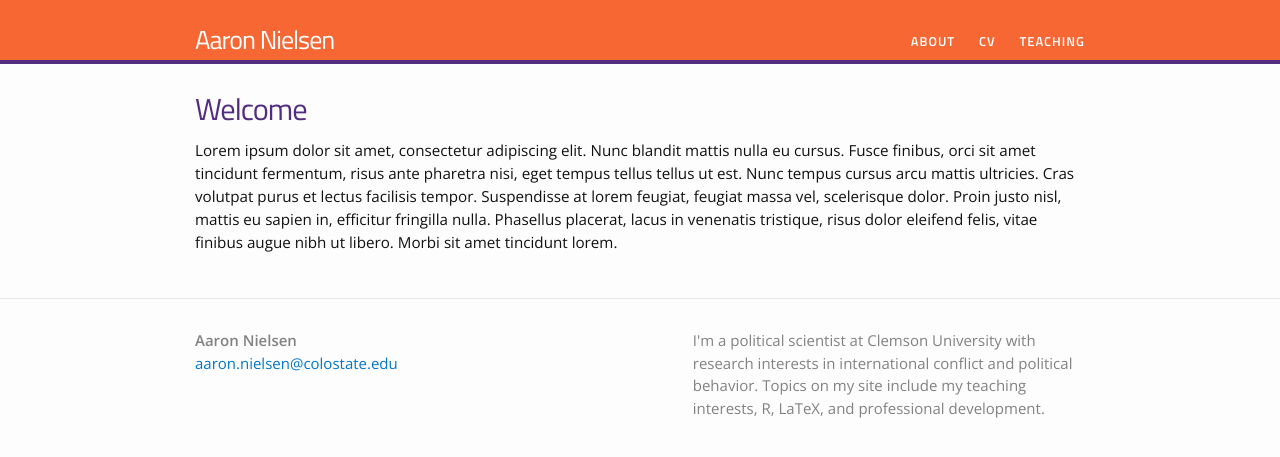
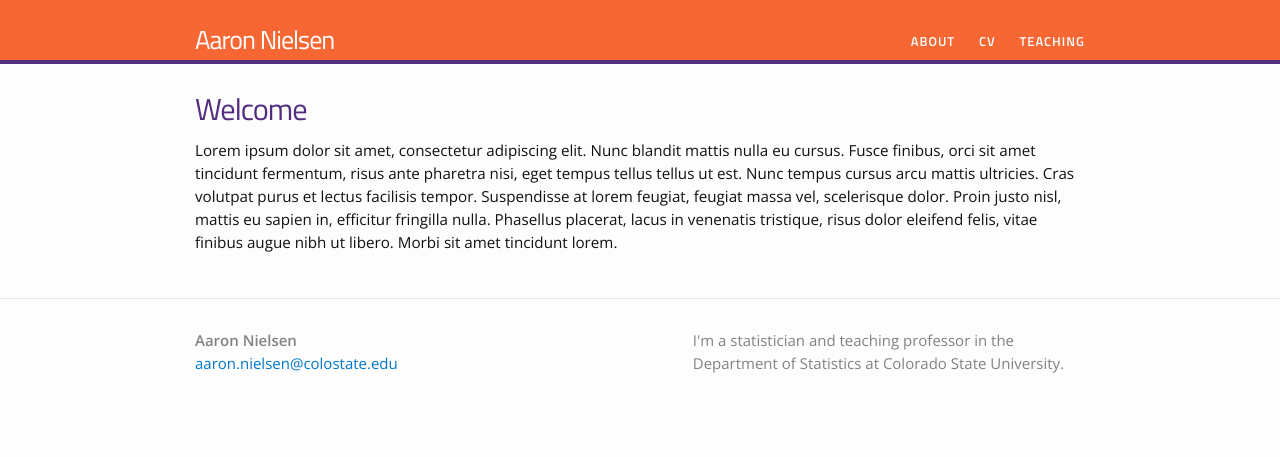
Before and after one commit to aaron-nielsen/aaron-nielsen.github.io, a Jekyll site: the page built from index.html, in a window 1280 px wide. Shown: the top 457 px of the page. Built offline with Jekyll 4.4.1, drawn with Linux system fonts in a browser that asks for light colours.

Commit message:
Update _config.yml

```diff
--- a/_config.yml
+++ b/_config.yml
@@ -2,9 +2,7 @@
 title: Aaron Nielsen
 email: aaron.nielsen@colostate.edu
 description: > # this means to ignore newlines until "baseurl:"
-  I'm a political scientist at Clemson University with research interests in
-  international conflict and political behavior. Topics on my site include
-  my teaching interests, R, LaTeX, and professional development.
+  I'm a statistician and teaching professor in the Department of Statistics at Colorado State University.
 baseurl: "" # the subpath of your site, e.g. /blog/
 url: "http://aaron-nielsen.github.io" # the base hostname & protocol for your site
 
@@ -13,7 +11,7 @@ markdown: kramdown
 
 # Other options
 permalink: blog/:year/:month/:title
-job.title: "Assistant Professor111"
+job.title: "Assistant Professor"
 excerpt_separator: "<!--more-->"
 
 # SEO stuff
```
